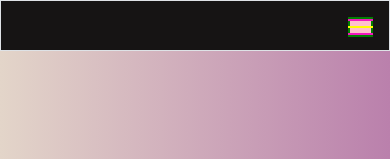
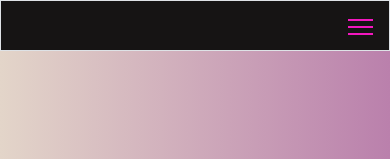
Before and after one commit to violet11/Deutsch-app, an Angular app: page /dolocni-cleni in a window 390 px wide. Shown: the top 159 px of the page. Built offline with nearby package versions, Linux system fonts and the light colour scheme.

Commit message:
"update"

```diff
--- a/src/app/components/header/header.component.scss
+++ b/src/app/components/header/header.component.scss
@@ -107,8 +107,6 @@ header {
             z-index: 1;
             cursor: pointer;
             @include transition-ease;
-            background-color: pink;
-            border: 2px solid green;
 
             p {
                 color: gray;
@@ -118,7 +116,7 @@ header {
                 position: absolute;
                 width: 25px;
                 height: 2px;
-                background-color: yellow;
+                background-color: $secondColor;
                 @include transition-ease;
 
                 &::before {
```
Also changed, not shown: 4 other files (tests, documents, lock files or other folders).
